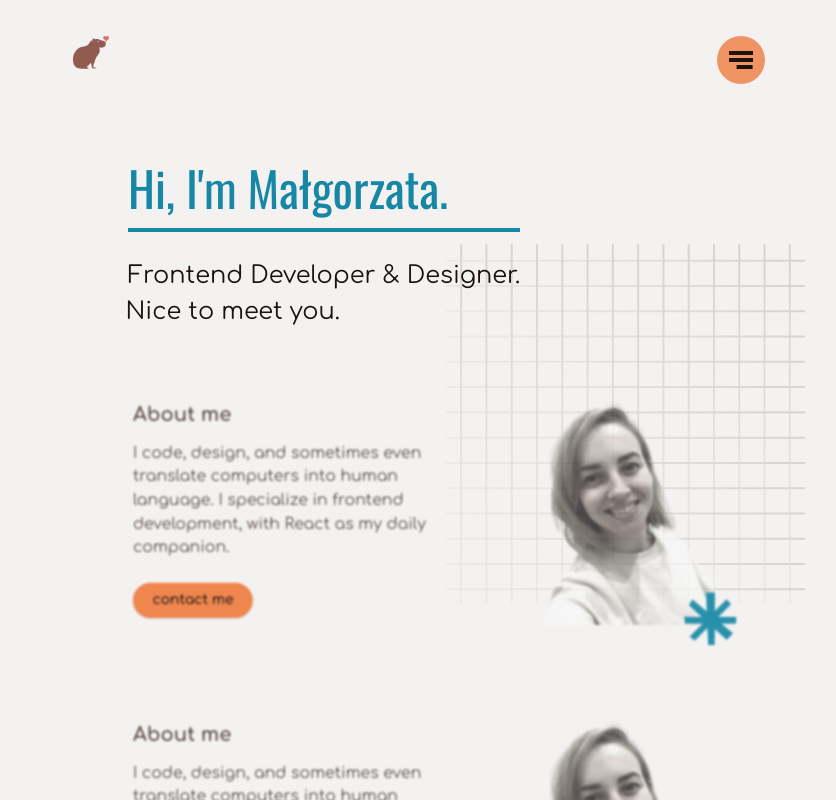
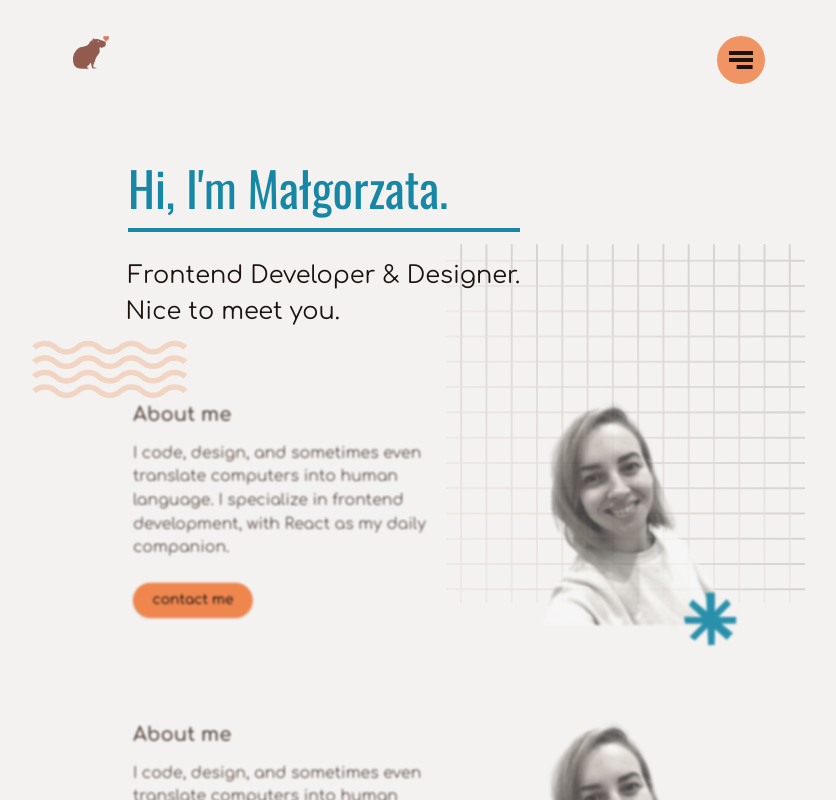
Before and after one commit to karibara/karibara-next-website, a Next.js app: page / in a window 1280 px wide. Shown: the top 800 px of the page, without its empty margins (225-1061 px from the left). Built offline with nearby package versions, Linux system fonts and the light colour scheme; what tailwindcss-motion would draw is missing.

Commit message:
Add waves pattern SVG

```diff
--- a/src/app/page.tsx
+++ b/src/app/page.tsx
@@ -7,6 +7,7 @@ export default function Home() {
   return (
     <div className=" grid grid-rows-[20px_1fr_20px] items-center justify-items-center min-h-screen p-8 pb-20 gap-16 sm:p-20 font-[family-name:var(--font-comfortaa-sans)]">
       <main className="flex flex-col gap-8 row-start-2 items-start relative">
+        {/* HASH PATTERN */}
         <Image
           src="/hash-pattern.svg"
           alt="hash pattern"
@@ -14,6 +15,16 @@ export default function Home() {
           height={360}
           className="absolute top-20 -right-16 -z-10 "
         />
+
+        {/* WAVE PATTERN */}
+        <Image
+          src="/waves.svg"
+          alt="waves pattern"
+          width={156}
+          height={58}
+          className="absolute top-[8rem] lg:top-[11em] scale-75 lg:scale-100 -left-14 -z-10 "
+        />
+
         {/* WELCOME SECTION */}
         <WelcomeSection />
 
```
Also changed, not shown: public/waves.svg (added).
